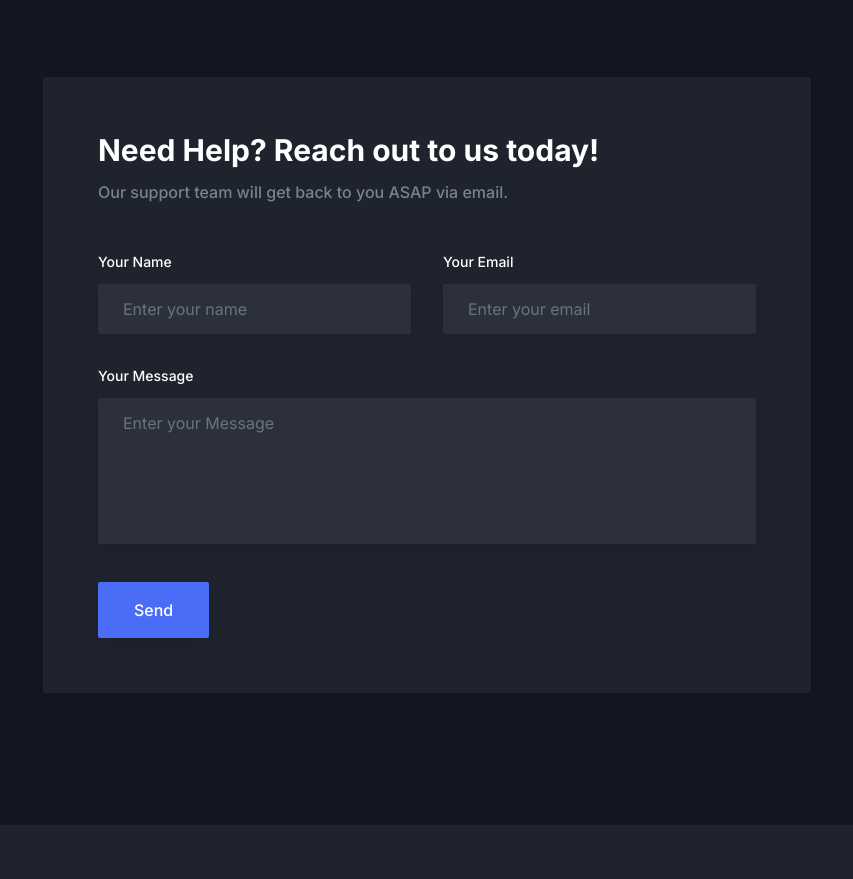
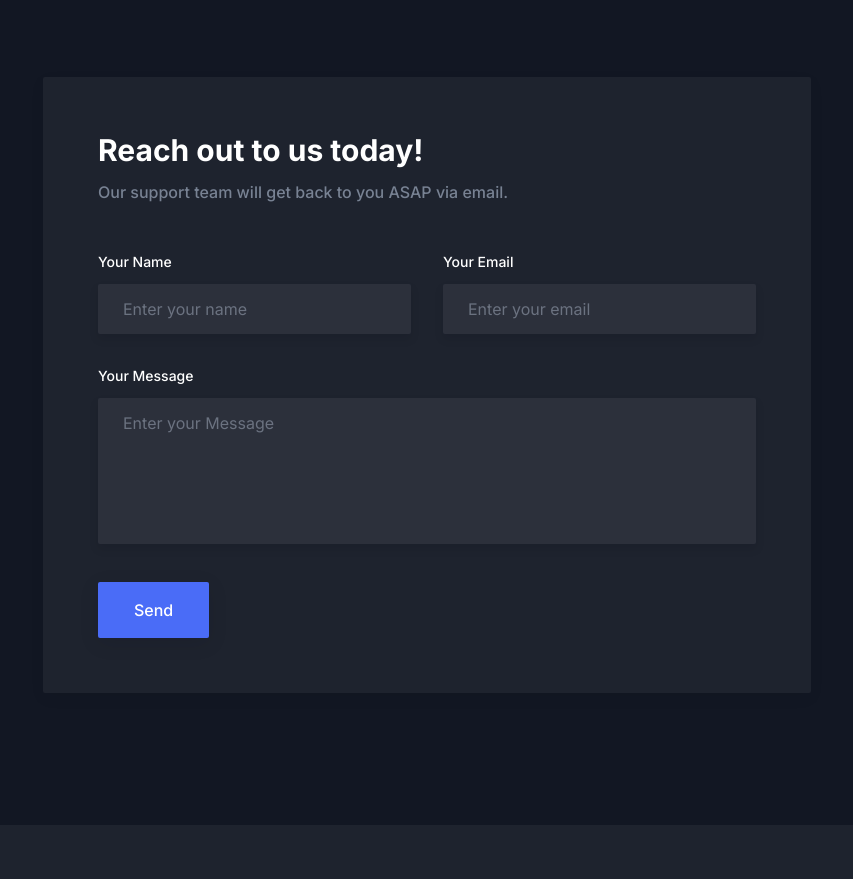
Before and after one commit to NewtonMutugi/ict-innovations-africa, a Next.js app: page / in a window 1280 px wide. Shown: the part 3620-4499 px from the top of the page, without its empty margins (213-1066 px from the left). Built offline with nearby package versions, Linux system fonts and the light colour scheme.

Commit message:
Update page metadata and modify Contact component heading for rebranding

```diff
--- a/app/page.tsx
+++ b/app/page.tsx
@@ -13,9 +13,9 @@ import { Metadata } from "next";
 import Faq from "@/components/Faq";
 
 export const metadata: Metadata = {
-  title: "AI Web Generator",
+  title: "ICT Innovations Africa",
   description:
-    "This is an AI Website Generator that helps you create a website in minutes.",
+    "ICT Innovations Africa is a leading technology solutions provider dedicated to fostering innovation and digital transformation across the African continent. Our team of experts combines local insights with global best practices to develop tailored solutions that meet the unique needs of our clients.",
   // other metadata
 };
 
--- a/components/Contact/index.tsx
+++ b/components/Contact/index.tsx
@@ -12,7 +12,7 @@ const Contact = () => {
               "
             >
               <h2 className="mb-3 text-2xl font-bold text-black dark:text-white sm:text-3xl lg:text-2xl xl:text-3xl">
-                Need Help? Reach out to us today!
+                Reach out to us today!
               </h2>
               <p className="mb-12 text-base font-medium text-body-color">
                 Our support team will get back to you ASAP via email.
```
